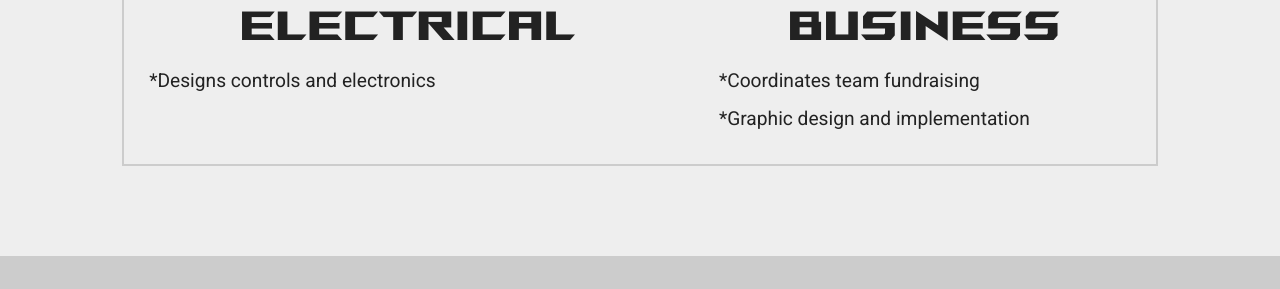
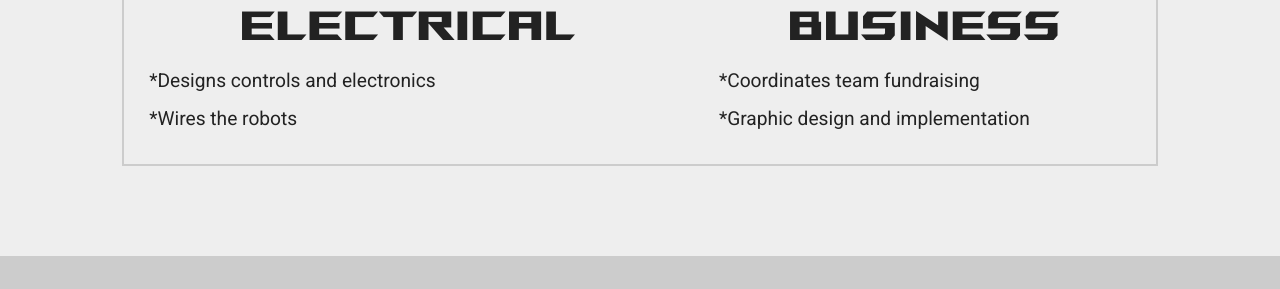
Before and after one commit to Team1091/team1091.github.io, a Jekyll site: the page built from index.html, in a window 1280 px wide. Shown: the part 1558-1847 px from the top of the page. Built offline with Jekyll 4.4.1, drawn with Linux system fonts in a browser that asks for light colours.

Commit message:
electrical

```diff
--- a/index.html
+++ b/index.html
@@ -59,6 +59,7 @@
         <td><h1>Electrical</h1>
             <ul>
                 <li>*Designs controls and electronics</li>
+                <l1>*Wires the robots</l1>
             </ul>
         </td>
         <td><h1>Business</h1>
```
